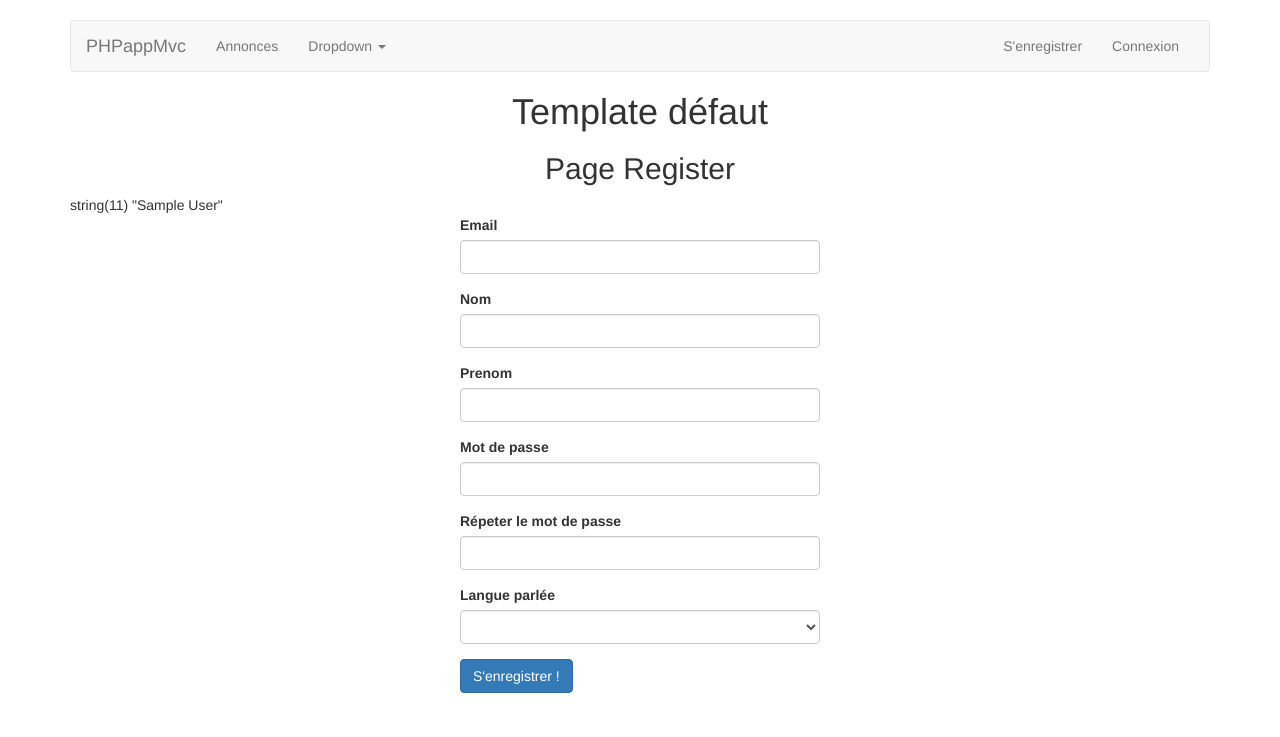
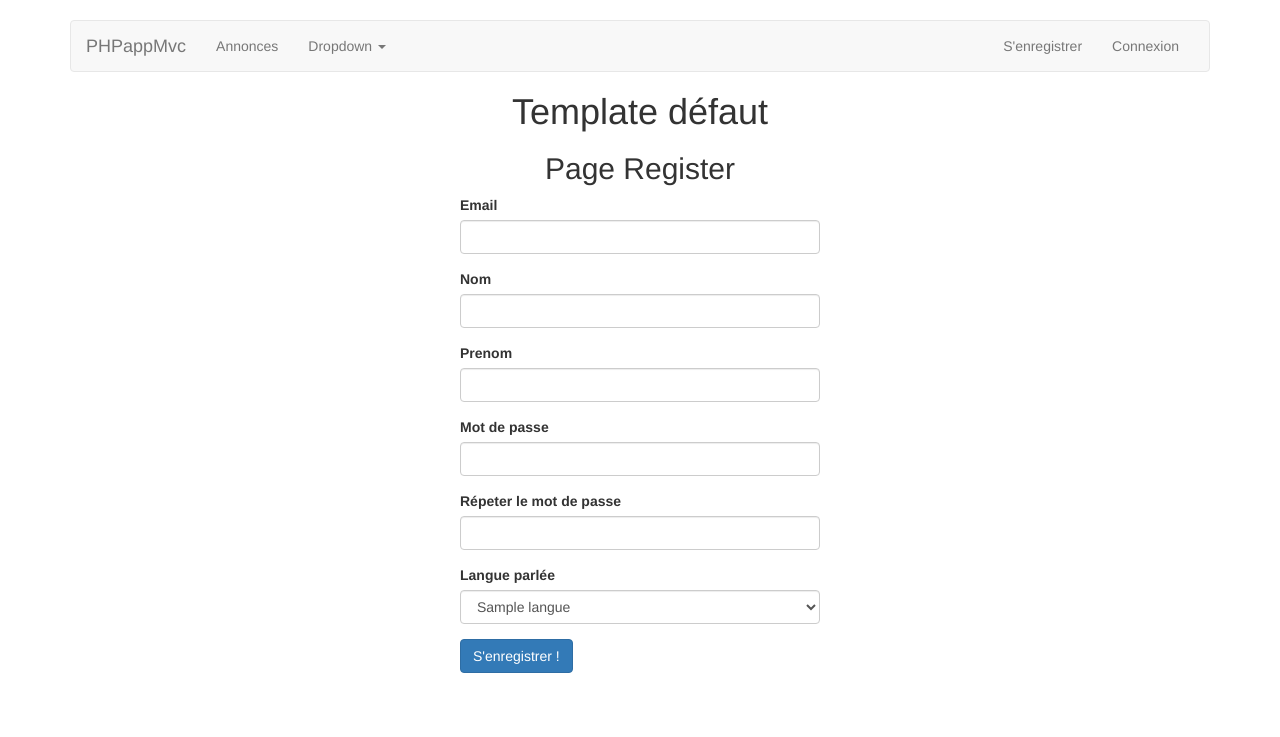
Before and after one commit to vmoulinier/NewPhpMvc2017, a PHP site: page /phpapp/user/register in a window 1280 px wide. Shown: the top 737 px of the page. Run offline with PHP 8.4, Linux system fonts and the light colour scheme; tables that the repository leaves empty or names only in its code hold one stand-in row (values such as "Sample post"); data that the repository does not hold is empty.

Commit message:
somes fix

```diff
--- a/app/controller/HomeController.php
+++ b/app/controller/HomeController.php
@@ -3,9 +3,6 @@
 namespace App\Controller;
 
 use Core\Controller\Controller;
-use App\Entity\User;
-use Core\HTML\TemplateForm;
-use App\Model\UserRepository;
 
 class HomeController extends Controller
 {
--- a/app/controller/UserController.php
+++ b/app/controller/UserController.php
@@ -8,8 +8,6 @@
 
 namespace App\Controller;
 
-use App\Entity\Annonces;
-use App\Model\Repository;
 use App\Model\UserRepository;
 use Core\Controller\Controller;
 use Core\HTML\TemplateForm;
@@ -39,11 +37,13 @@ class UserController extends Controller
 
     public function register() {
         $this->template = 'default';
-        $userrepo = new UserRepository();
-        $repo = new Repository();
+        $userrepo = new UserRepository();;
         $error = ' ';
-        $langues = $repo->findBy('langues', 'name', 'francais');
-        $test = $repo->test('user', 1);
+
+        $langues = [];
+        foreach ($this->repository->findAll('langues') as $k => $langue) {
+            $langues[$k] = $langue->name;
+        }
 
         if($userrepo->islogged()){
             $this->denied();
@@ -59,7 +59,7 @@ class UserController extends Controller
         }
 
         $form = new TemplateForm($_POST);
-        $this->render('user/register', compact('form', 'error', 'langues', 'test'));
+        $this->render('user/register', compact('form', 'error', 'langues'));
     }
 
     public function logout() {
--- a/app/model/Repository.php
+++ b/app/model/Repository.php
@@ -11,9 +11,9 @@ namespace App\Model;
 
 class Repository
 {
-    public static function getCurrentUser() {
-        $id = $_SESSION['user_id'];
-        if($id) {
+    public function getCurrentUser() {
+        if(isset($_SESSION['user_id'])) {
+            $id = $_SESSION['user_id'];
             $req = SPDO::getInstance()->prepare('SELECT * FROM user WHERE id = "' . $id . '"');
             $req->execute();
             $res = $req->fetch();
@@ -52,7 +52,7 @@ class Repository
         return false;
     }
 
-    public function test($nomtable, $id){
+    public function findObjById($nomtable, $id){
         $req = SPDO::getInstance()->prepare('SELECT * FROM '.$nomtable.' WHERE id = "'.$id.'"');
         $req->execute();
         $res = $req->fetch(\PDO::FETCH_OBJ);
--- a/app/model/UserRepository.php
+++ b/app/model/UserRepository.php
@@ -70,7 +70,7 @@ class UserRepository
 
     public function saveSessionAdmin($id, $role) {
         $_SESSION['user_id'] = $id;
-        $_SESSION['user_role'] = $role;
+        $_SESSION['user_role_admin'] = $role;
     }
 
     public function islogged(){
@@ -80,7 +80,7 @@ class UserRepository
     }
 
     public function isloggedAdmin(){
-        if(isset($_SESSION['user_id']) and isset($_SESSION['user_role']) == 'ROLE_ADMIN') {
+        if(isset($_SESSION['user_id']) and isset($_SESSION['user_role_admin']) == 'ROLE_ADMIN') {
             return true;
         }
     }
@@ -92,7 +92,7 @@ class UserRepository
     }
 
     public static function loggedAdmin() {
-        if(isset($_SESSION['user_id']) and isset($_SESSION['user_role']) == 'ROLE_ADMIN') {
+        if(isset($_SESSION['user_id']) and isset($_SESSION['user_role_admin']) == 'ROLE_ADMIN') {
             return true;
         }
     }
--- a/app/views/home/index.php
+++ b/app/views/home/index.php
@@ -1,2 +1 @@
 <h2 class="center">Page Index</h2>
-<?php var_dump($_GET) ?>
--- a/app/views/user/register.php
+++ b/app/views/user/register.php
@@ -1,11 +1,4 @@
 <h2 class="center">Page Register</h2>
-<?php
-foreach ($langues as $langue) {
-    var_dump($langue->id) ;
-}
-
-var_dump($test->getNom());
-?>
 
 <div class="row">
     <div class="col-sm-4 col-sm-offset-4">
@@ -15,7 +8,7 @@ var_dump($test->getNom());
             <?= $form->input('prenom', 'Prenom', ['type' => 'text']); ?>
             <?= $form->input('password', 'Mot de passe', ['type' => 'password']); ?>
             <?= $form->input('password_verif', 'Répeter le mot de passe', ['type' => 'password']); ?>
-            <?= $form->select('langue', 'Langue parlée', []); ?>
+            <?= $form->select('langue', 'Langue parlée', $langues); ?>
             <?= $form->submit('S\'enregistrer !'); ?>
         </form>
     </div>
--- a/core/HTML/TemplateForm.php
+++ b/core/HTML/TemplateForm.php
@@ -9,12 +9,12 @@ class TemplateForm extends Form{
 
     public function input($name, $label, $options = []){
         $type = isset($options['type']) ? $options['type'] : 'text';
-        $required = isset($options['required']) ? $options['required'] : 'true';
+        $required = isset($options['required']) == 'false' ? ' ' : 'required';
         $label = '<label>' . $label . '</label>';
         if($type === 'textarea'){
-            $input = '<textarea name="' . $name . '" class="form-control"  required = "'. $required .'">' . $this->getValue($name) . '</textarea>';
+            $input = '<textarea name="' . $name . '" class="form-control" '. $required .'>' . $this->getValue($name) . '</textarea>';
         } else{
-            $input = '<input type="' . $type . '" name="' . $name . '" value="' . $this->getValue($name) . '" class="form-control"  required = "'. $required .'">';
+            $input = '<input type="' . $type . '" name="' . $name . '" value="' . $this->getValue($name) . '" class="form-control"  '. $required .'>';
         }
         return $this->surround($label . $input);
     }
--- a/core/controller/Controller.php
+++ b/core/controller/Controller.php
@@ -1,17 +1,21 @@
 <?php
 
 namespace Core\Controller;
+
+use App\Model\Repository;
 
 class Controller{
 
     protected $path;
     protected $template;
+    protected $repository;
 
     /**
      * Controller constructor.
      */
     public function __construct(){
         $this->path = 'app/views/';
+        $this->repository = new Repository();
     }
 
 
--- a/index.php
+++ b/index.php
@@ -13,7 +13,7 @@ Core\Autoloader::register();
 if(isset($_GET['p'])){
     $page = $_GET['p'];
 }else{
-    $page = 'home';
+    $page = 'home/index';
 }
 
 $page = explode('/', $page);
```
Also changed, not shown: app/controller/AnnoncesController.php (+3 -4 lines), .htaccess.
